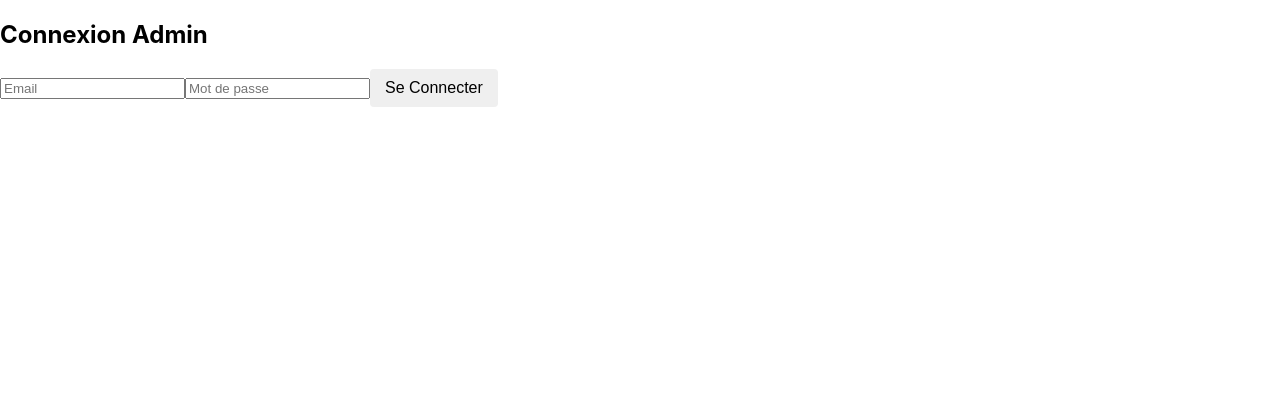
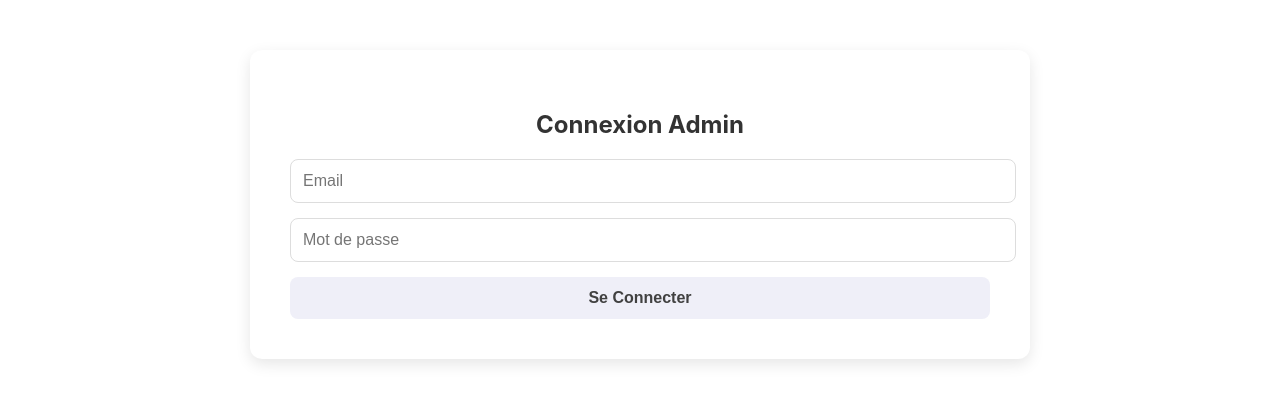
Before and after one commit to Darrao/Csi-app-Tony, a React (Create React App) app in the folder csi-frontend/: page /login in a window 1280 px wide. Shown: the top 402 px of the page. Built offline with nearby package versions, Linux system fonts and the light colour scheme; no server answers.

Commit message:
modif style loginPage

```diff
--- a/csi-frontend/src/components/Login.tsx
+++ b/csi-frontend/src/components/Login.tsx
@@ -2,6 +2,7 @@ import React, { useState } from "react";
 import { useAuth } from "../context/AuthContext";
 import { useNavigate } from "react-router-dom";
 import api from "../services/api"; // Assure-toi d'avoir une API configurée
+import "../styles/Login.css";
 
 const Login: React.FC = () => {
   const { login } = useAuth();
@@ -16,36 +17,42 @@ const Login: React.FC = () => {
 
     try {
       const response = await api.post("/auth/login", { email, password });
-      console.log("Réponse API :", response.data); // 🔍 Debug ici
+      console.log("Réponse API :", response.data);
       const token = response.data.access_token;
 
       login(token);
-      navigate("/doctorants"); // Redirige après connexion
+      navigate("/doctorants");
     } catch (error) {
       setError("❌ Email ou mot de passe incorrect");
     }
   };
 
   return (
-    <div>
-      <h2>Connexion Admin</h2>
-      {error && <p style={{ color: "red" }}>{error}</p>}
-      <form onSubmit={handleSubmit}>
+    <div className="container">
+      <h2 className="title">Connexion Admin</h2>
+
+      {error && <p className="error-message">{error}</p>}
+
+      <form className="login-form" onSubmit={handleSubmit}>
         <input
           type="email"
+          className="input-field"
           placeholder="Email"
           value={email}
           onChange={(e) => setEmail(e.target.value)}
           required
         />
+
         <input
           type="password"
+          className="input-field"
           placeholder="Mot de passe"
           value={password}
           onChange={(e) => setPassword(e.target.value)}
           required
         />
-        <button type="submit">Se Connecter</button>
+
+        <button type="submit" className="btn">Se Connecter</button>
       </form>
     </div>
   );
--- /dev/null
+++ b/csi-frontend/src/styles/Login.css
@@ -0,0 +1,46 @@
+/* Formulaire de connexion */
+.login-form {
+    display: flex;
+    flex-direction: column;
+    gap: 15px;
+    text-align: center;
+}
+
+/* Champs d'entrée */
+.input-field {
+    width: 100%;
+    padding: 12px;
+    border-radius: 8px;
+    border: 1px solid #ddd;
+    font-size: 16px;
+    transition: border-color 0.3s ease;
+}
+
+.input-field:focus {
+    border-color: #b0b0bb;
+    outline: none;
+}
+
+/* Message d'erreur */
+.error-message {
+    color: red;
+    font-weight: bold;
+    margin-bottom: 15px;
+}
+
+/* Bouton connexion */
+.btn {
+    width: 100%;
+    padding: 12px;
+    font-size: 16px;
+    border-radius: 8px;
+    font-weight: bold;
+    background: #efeff8;
+    color: rgb(65, 65, 65);
+    cursor: pointer;
+    transition: background 0.2s ease-in-out;
+}
+
+.btn:hover {
+    background: #b0b0bb;
+}
```
